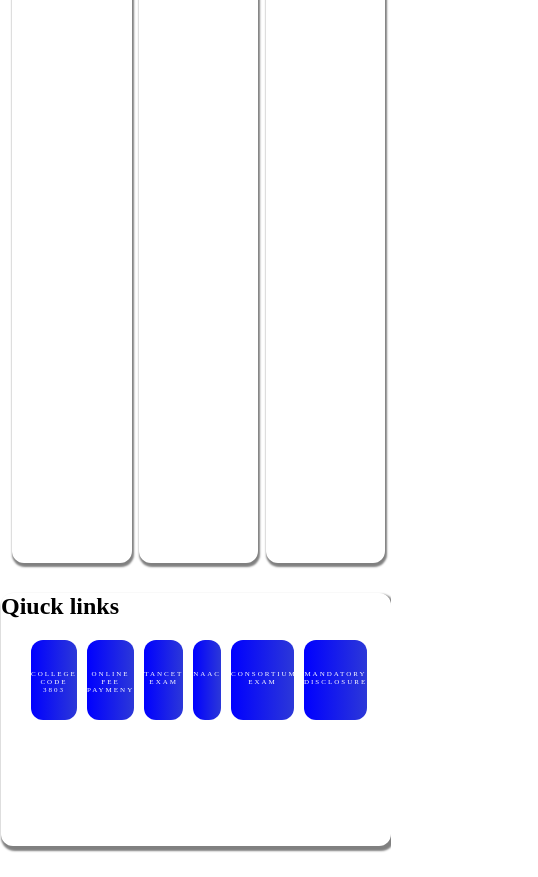
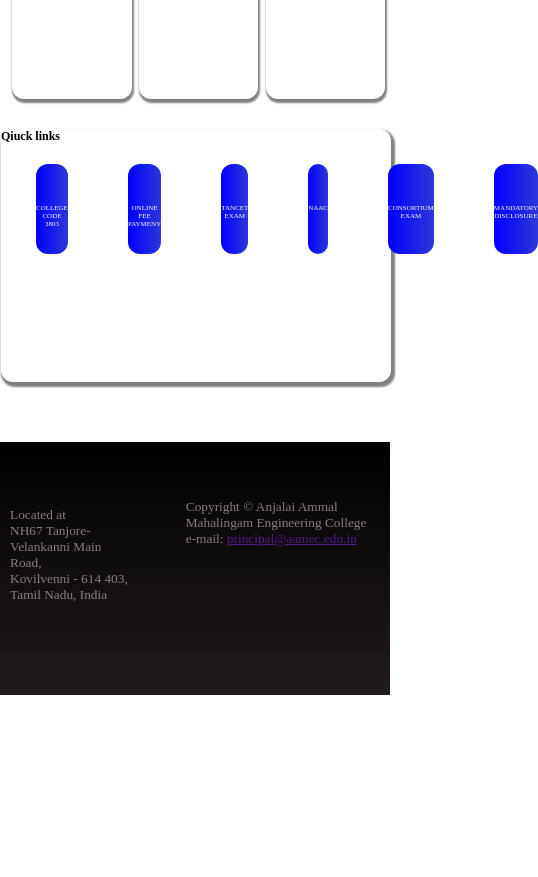
Before and after one commit to surekakannaian/college1, a plain HTML site: page index.html in a window 390 px wide. Shown: the part 1120-1997 px from the top of the page, 538 px wide, since content can reach past the window. After the commit the page ends 1815 px from the top, so only its background shows below. Drawn offline with Linux system fonts and the light colour scheme.

Commit message:
Add files via upload

```diff
--- a/style.css
+++ b/style.css
@@ -343,13 +343,14 @@ small{
 {
 
     .name h1{
-            font-size: 10px;
-            margin-left: 5px;
+            font-size: 12px;
+            margin-left: 1px;
+            text-shadow: none;
         }
         .name h2{
             color: rgb(189, 5, 5);
             margin-left: 30px;
-            font-size: 7px;
+            font-size: 9px;
         }
         .name .img1{
             width: 30px;
@@ -367,7 +368,7 @@ small{
             margin-left: 10px;
             }
             .cards{
-                height: 135vh;
+                height: 80vh;
                 font-size: 10px;
             }
             #card3 a{
@@ -376,6 +377,7 @@ small{
             .quicklinks{
                 width: 100%;
                 margin-left: 1px;
+                font-size: 8px;
             }
             .cards h2{
                 font-size: 7px;
@@ -384,4 +386,26 @@ small{
                 font-size: 6px;
             }
 
+.box {
+    display: flex;
+    justify-content: space-between;
+    padding-left: 5px;
+    padding-right: 5px;
+
+}
+.box div{
+    color: white;
+    text-shadow: none;
+    height: 50px;
+    width: 60px;
+    background-image: linear-gradient(to left ,rgb(44, 56, 216),blue);
+    margin-top: 20px;
+    margin-left: 30px;
+    margin-right: 30px;
+    text-align: center;
+    padding-top: 40px;
+    border-radius: 12px;
+    letter-spacing: 0px;
+}
+
         }
```
